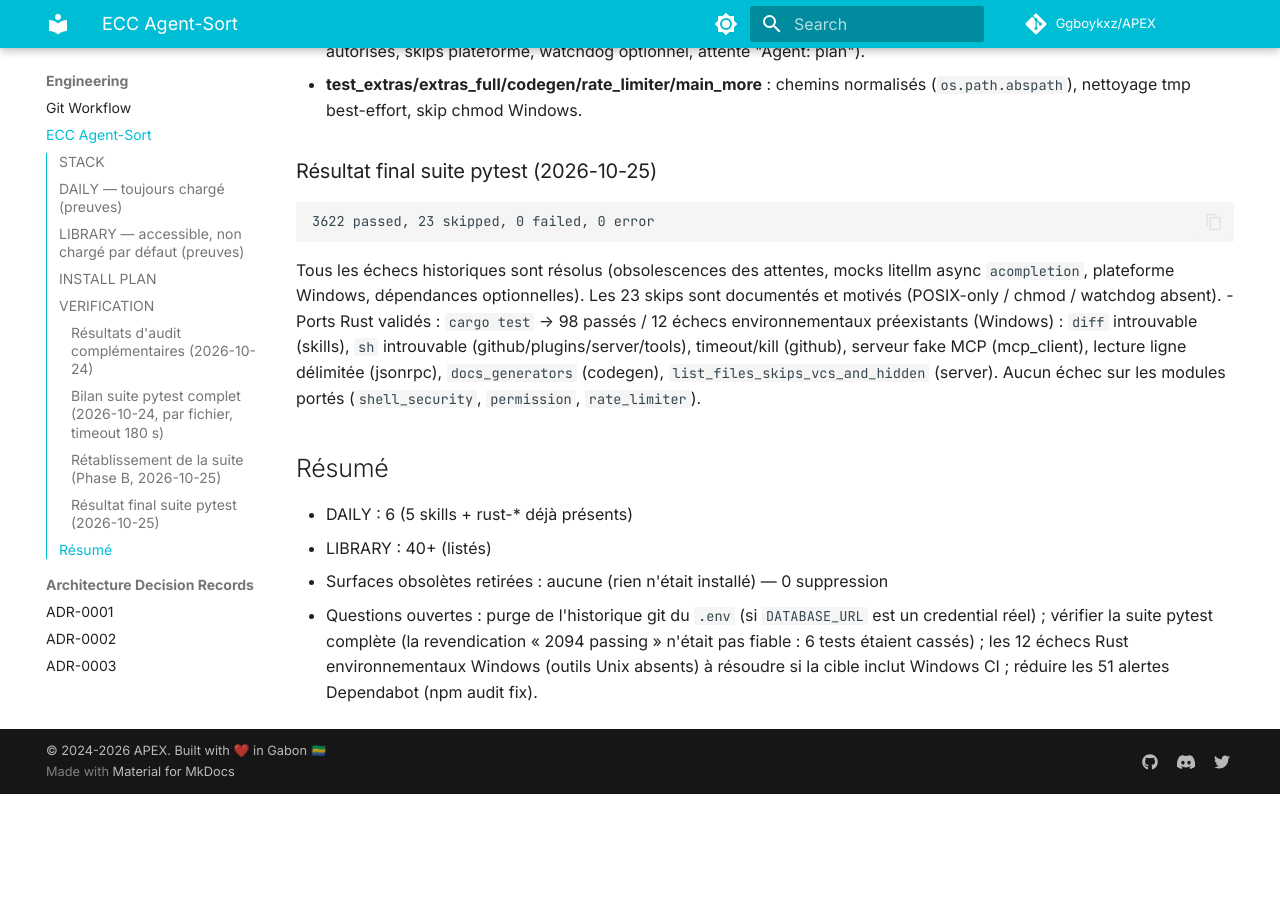
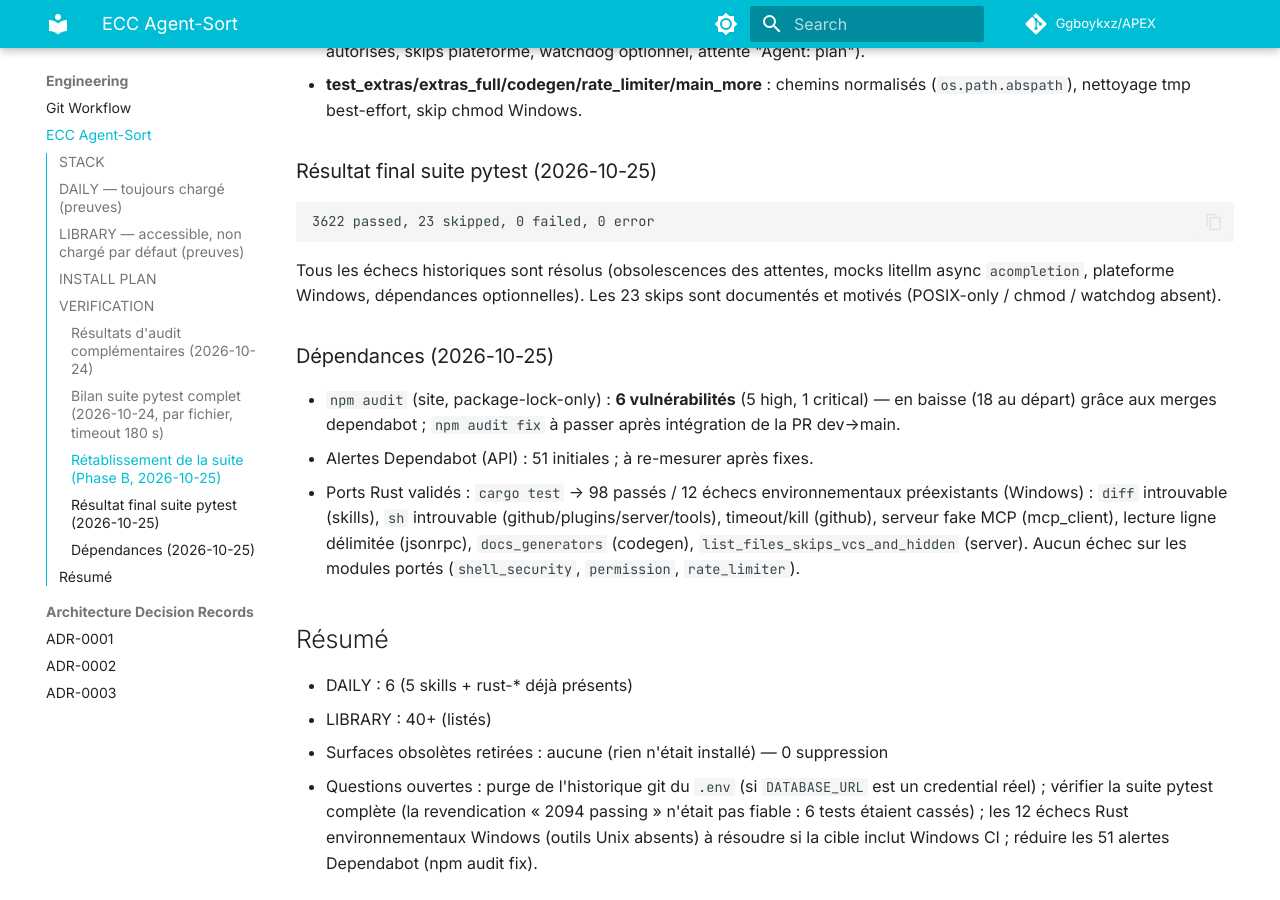
Before and after one commit to Ggboykxz/APEX, an MkDocs documentation site: the page built from docs/ecc-agent-sort.md, in a window 1280 px wide and 900 px high, scrolled down 4214 px. Built offline with MkDocs 1.6.1 and Material for MkDocs 9.7.7, drawn with Linux system fonts in a browser that asks for light colours; comment, search, counter and statistics services are not loaded; the version menu is left out; before the commit the page ends 5008 px from its top, so only the background shows below that.

Commit message:
docs: record npm audit state

```diff
--- a/docs/ecc-agent-sort.md
+++ b/docs/ecc-agent-sort.md
@@ -132,6 +132,13 @@ Corrections appliquées pour rendre la suite pytest verte (par fichier) :
 Tous les échecs historiques sont résolus (obsolescences des attentes, mocks
 litellm async `acompletion`, plateforme Windows, dépendances optionnelles).
 Les 23 skips sont documentés et motivés (POSIX-only / chmod / watchdog absent).
+
+### Dépendances (2026-10-25)
+
+- `npm audit` (site, package-lock-only) : **6 vulnérabilités** (5 high,
+  1 critical) — en baisse (18 au départ) grâce aux merges dependabot ;
+  `npm audit fix` à passer après intégration de la PR dev→main.
+- Alertes Dependabot (API) : 51 initiales ; à re-mesurer après fixes.
 - Ports Rust validés : `cargo test` → 98 passés / 12 échecs environnementaux
   préexistants (Windows) : `diff` introuvable (skills), `sh` introuvable
   (github/plugins/server/tools), timeout/kill (github), serveur fake MCP
```
